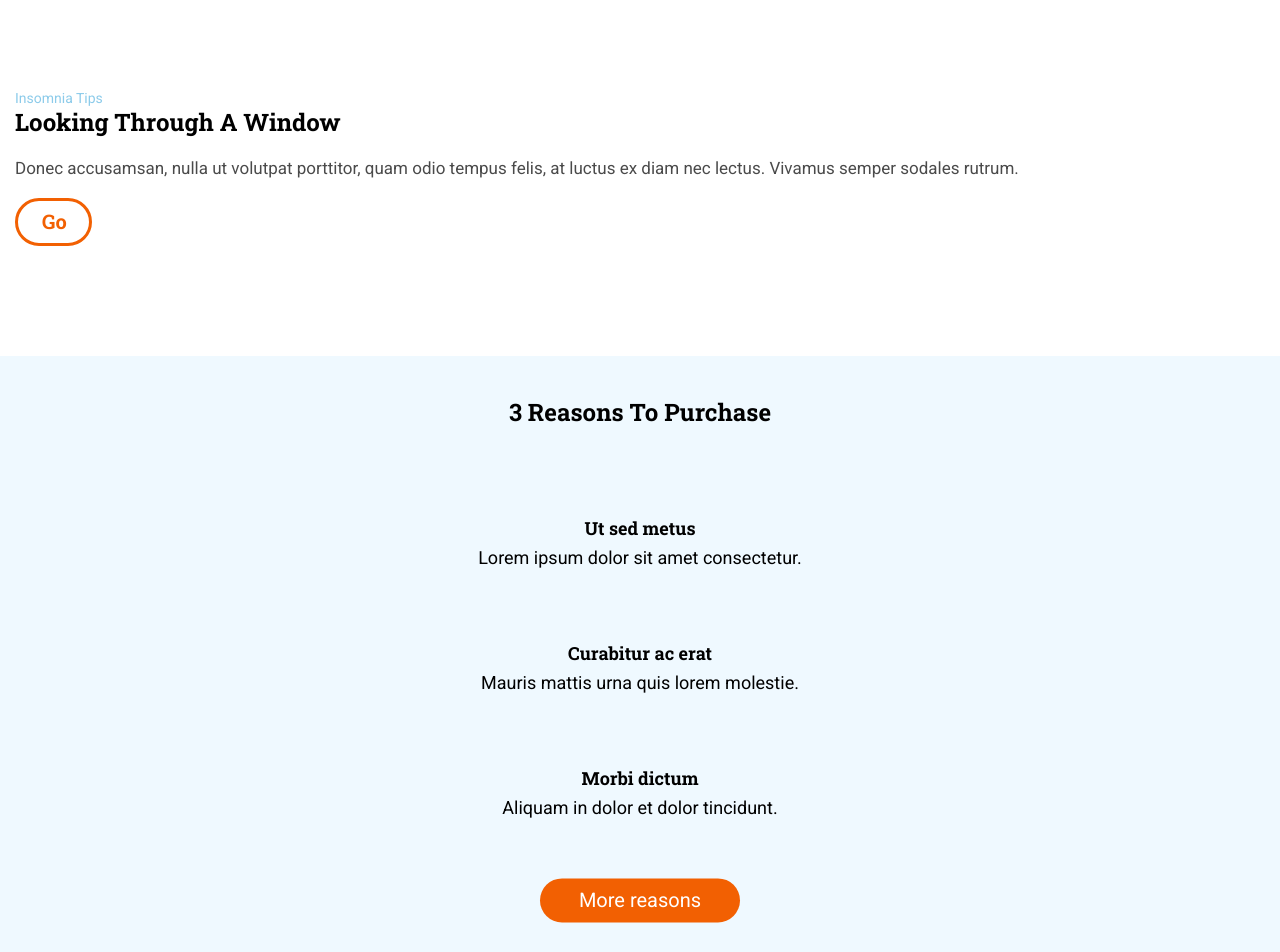
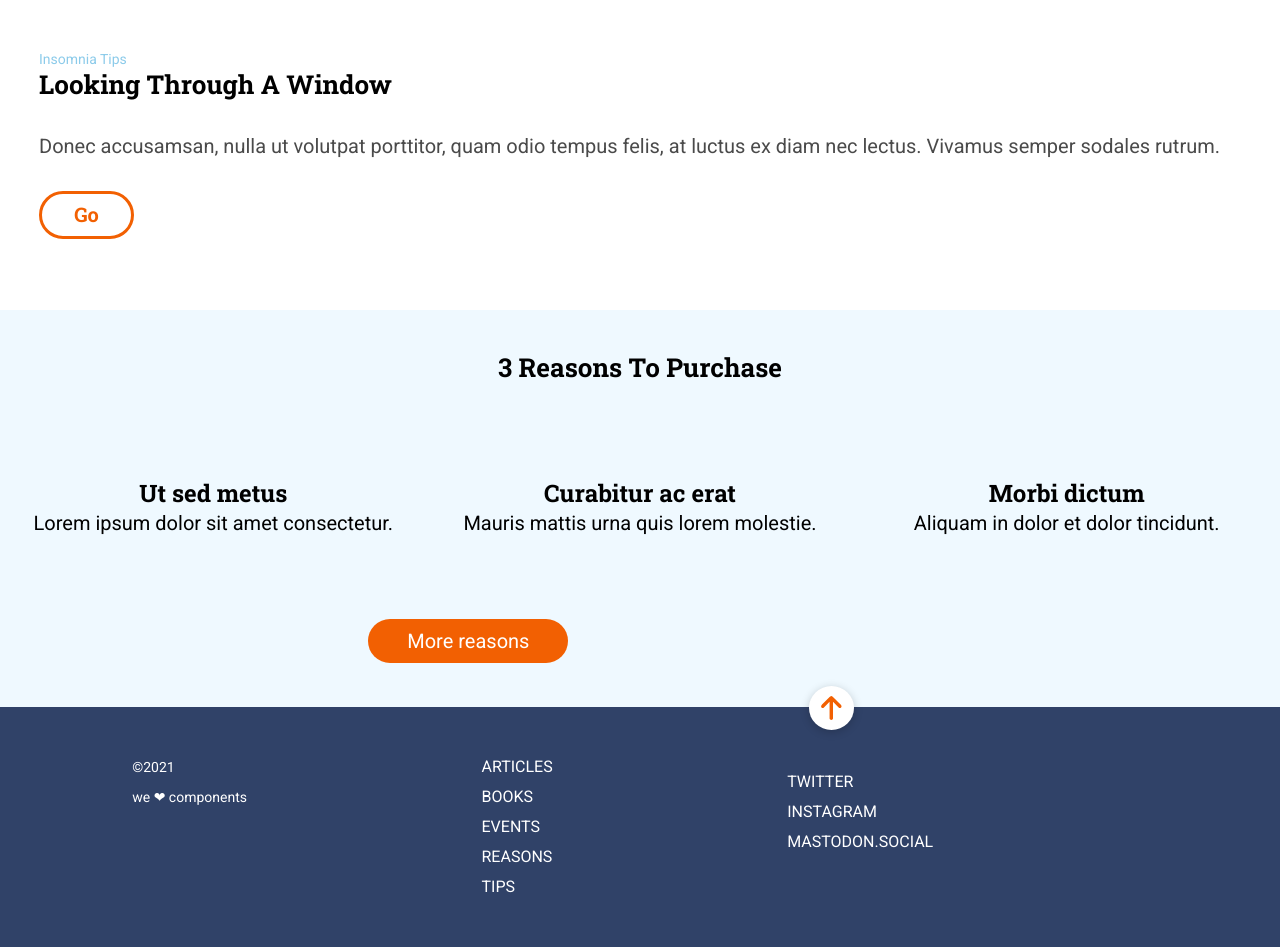
Before and after one commit to Adalab/modulo-1-evaluacion-final-maria-guerrero, a website: page src/html/index.html in a window 1280 px wide. Shown: the part 820-1772 px from the top of the page. Drawn offline with nearby package versions, Linux system fonts and the light colour scheme; files that its build step writes are made by us from their sources; files whose address does not match are found by name.

Commit message:
add tablet version

```diff
--- a/src/html/partials/footer.html
+++ b/src/html/partials/footer.html
@@ -22,6 +22,8 @@
       <li class="listStyle2"><a class="socialItem" href="https://adalab.es/" target="_blank">mastodon.social</a></li>
   </ul>
 
-  <p class="copySmall">&copy;2021</p>
-  <p class="weLoveComponents">we ❤ components</p>
+  <div class="flexFinal">
+    <p class="copySmall">&copy;2021</p>
+    <p class="weLoveComponents">we ❤ components</p>
+  </div>
 </footer>
--- a/src/scss/layout/_footer.scss
+++ b/src/scss/layout/_footer.scss
@@ -8,10 +8,23 @@
   display: flex;
   flex-direction: column;
   align-items: center;
+    @media (min-width: 768px){
+      flex-direction: row-reverse;
+      justify-content: space-around;
+      align-items: flex-start;
+      text-align: left;
+      padding-top: 45px;
+      height: 240px;
+    }
 
     & .linksMenu {
       text-transform: uppercase;
       padding-bottom: 15px;
+        @media (min-width: 768px){
+          order: 2;
+          padding-left: 30px;
+          padding-right: 30px;
+        }
 
       & .listStyle {
         list-style-type: none;
@@ -27,6 +40,9 @@
       text-transform: uppercase;
       padding-top: 15px;
       padding-bottom: 15px;
+      @media (min-width: 768px){
+        margin-right: 40px;
+      }
 
       & .listStyle2 {
         list-style-type: none;
@@ -39,10 +55,15 @@
         }
     }
 
-    .copySmall {
+    .flexFinal {
       color: $whiteColor;
       padding-top: 15px;
       font-size: 14px;
+      @media (min-width: 768px){
+        order: 3;
+        padding-left: 30px;
+        padding-top: 0;
+      }
     }
     .weLoveComponents {
       color: $whiteColor;
@@ -55,5 +76,8 @@
       border-radius: 100%;
       transform: translate(-50%, -185%);
       box-shadow: 0px 2px 10px rgba(0,0,0,.2);
+      @media (min-width: 768px) {
+        transform: translate(-820%, -150%);
+      }
     }
 }
--- a/src/scss/layout/_header.scss
+++ b/src/scss/layout/_header.scss
@@ -16,6 +16,10 @@
     font-size: 42px;
     text-transform: uppercase;
     font-family: $robotoBold;
+      @media (min-width: 768px) {
+        padding-bottom: 20px;
+        font-size: 80px;
+      }
   }
   .subtitle {
     padding: 5px 15px 45px 15px;
@@ -24,6 +28,10 @@
     color: $whiteColor;
     text-align: center;
     font-weight: lighter;
+      @media (min-width: 768px) {
+        font-size: 24px;
+        padding-bottom: 120px;
+    }
   }
   .iconoMenu {
     background-color: $mediumBlueColor;
@@ -31,9 +39,15 @@
     position: fixed;
     top: 0;
     transform: translateX(-160px);
+      @media (min-width: 768px) {
+        transform: translateX(-384px);
+    }
   }
   .whiteCircle {
     background-color: $whiteColor;
     padding: 16px 12px 16px 12px;
     border-radius: 100%;
+      @media (min-width: 768px) {
+        transform: translateY(-85px);
+    }
   }
--- a/src/scss/layout/_main.scss
+++ b/src/scss/layout/_main.scss
@@ -11,6 +11,11 @@
         height: 376px;
         background-color: $whiteColor;
         background-color: $whiteColor;
+            @media (min-width: 768px) {
+                height: 330px;
+                padding-left: 39px;
+                padding-right: 39px;
+            }
 
         .small {
             color: $lightBlueColor;
@@ -23,6 +28,9 @@
             font-family: $robotoBold;
             text-transform: capitalize;
             font-size: 24px;
+                @media (min-width: 768px) {
+                    font-size: 26px;
+                }
         }
         .paragraph {
             font-size: 17px;
@@ -31,16 +39,26 @@
             line-height: 30px;
             padding-top: 15px;
             padding-bottom: 15px;
+                @media (min-width: 768px) {
+                    font-size: 20px;
+                    padding-top: 30px;
+                    padding-bottom: 30px;
+                }
         }
         .buttonGo {
             padding: 7px 24px 9px;
             color: $orangeColor;
             width: 77px;
             font-size: 20px;
+            text-align: center;
             background-color: white;
             border-radius: 50px;
             border: $orangeColor 3px solid;
             font-family: $robotoBold;
+                @media (min-width: 768px) {
+                    width: 95px;
+                    text-align: center;
+                }
 
             &:hover{
                 background-color: $orangeColor;
@@ -58,6 +76,11 @@
         display: grid;
         grid-template-rows: 1fr 1fr 1fr 1fr 1fr;
         grid-template-columns: 1fr;
+            @media (min-width: 768px){
+                height: 397px;
+                grid-template-rows: 1fr 1fr 1fr;
+                grid-template-columns: 1fr 1fr 1fr;
+            }
 
         & .item{
             display: flex;
@@ -74,6 +97,11 @@
         font-family: $robotoBold;
         text-transform: capitalize;
         font-size: 24px;
+            @media (min-width: 768px){
+                font-size: 26px;
+                transform: translateY(40px);
+                grid-column: 1 / 4;
+            }
         &:hover {
             color: $lightBlueColor;
             transition: color ease 0.2s;
@@ -86,6 +114,11 @@
         line-height: 30px;
         padding-right: 70px;
         padding-left: 70px;
+            @media (min-width: 768px){
+                font-size: 24px;
+                text-align: center;
+                padding: 0;
+            }
     }
     .reasonsRegular {
         font-family: $robotoRegular;
@@ -93,6 +126,11 @@
         line-height: 30px;
         padding-right: 70px;
         padding-left: 70px;
+            @media (min-width: 768px){
+                font-size: 20px;
+                padding-right: 13px;
+                padding-left: 13px
+            }
     }
     .linkMore {
         font-size: 20px;
@@ -104,11 +142,9 @@
         font-weight: medium;
         color: $whiteColor;
         transform: translateY(-40%);
-
-
-
-
-
+            @media (min-width: 768px){
+                transform: translateX(255px);
+            }
         &:hover{
                 background-color: $orangeColor;
                 color: white;
```
